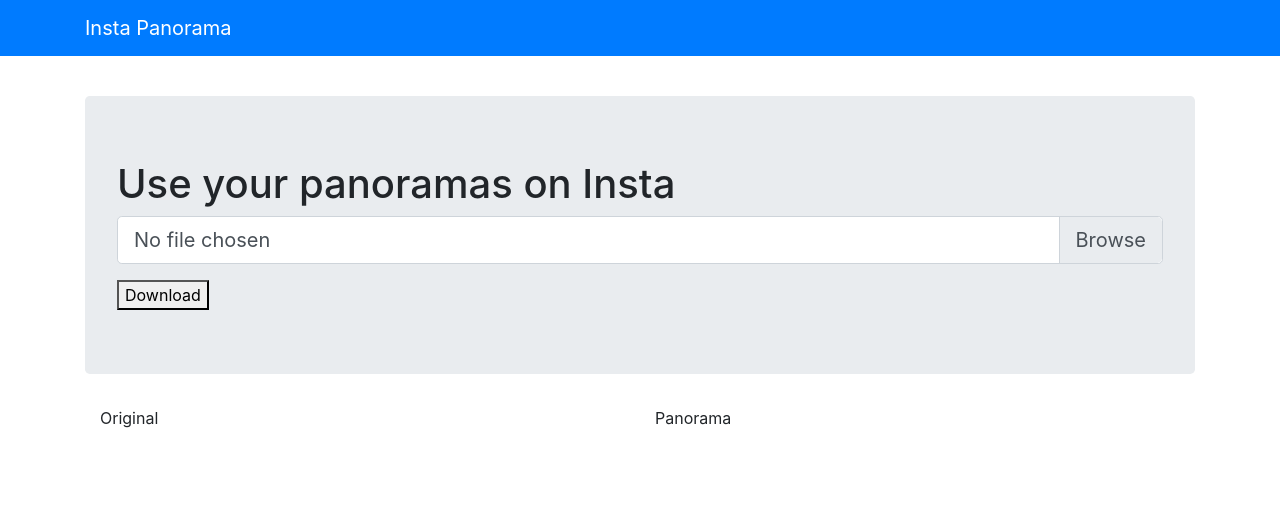
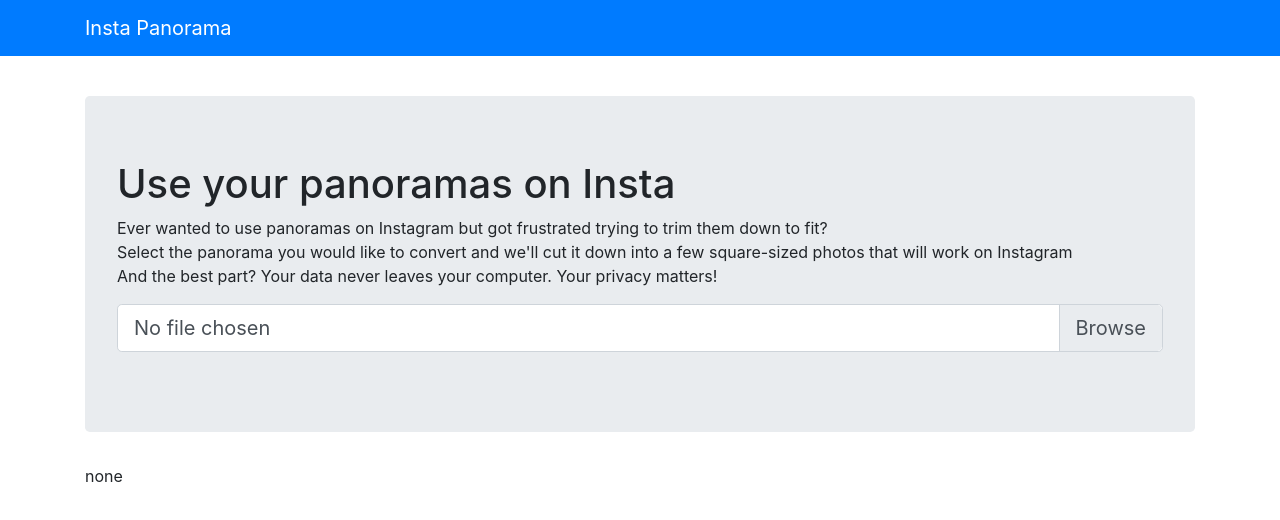
Before and after one commit to AlexAmin/instagram-panorama, a Vue app: page / in a window 1280 px wide. Shown: the top 520 px of the page. Built offline with nearby package versions, Linux system fonts and the light colour scheme.

Commit message:
Added empty / loading states

```diff
--- a/src/components/HelloWorld.vue
+++ b/src/components/HelloWorld.vue
@@ -4,15 +4,26 @@
       <b-jumbotron class="upload-jumbotron">
         <b-row>
           <b-col sm="12"><h1>Use your panoramas on Insta</h1></b-col>
+          <b-col sm="12"><p>
+            Ever wanted to use panoramas on Instagram but got frustrated trying to trim them down to fit?
+            <br/>
+            Select the panorama you would like to convert and we'll cut it down into a few square-sized photos that will work on Instagram
+            <br/>
+            And the best part? Your data never leaves your computer. Your privacy matters!
+          </p></b-col>
           <b-col sm="12">
             <b-form-group>
               <b-form-file id="file-large" size="lg"  accept="image/*" @change="fileSelected"/>
             </b-form-group>
-            <button @click="download">Download</button>
           </b-col>
         </b-row>
       </b-jumbotron>
     </b-col>
+    <b-col sm="12" v-if="!inputFile">none</b-col>
+    <b-col sm="12" v-else-if="processing">
+      <p>Loading</p>
+    </b-col>
+    <slot v-else>
       <b-col sm="6">
         <b-col sm="12">Original</b-col>
         <b-col sm="12"
@@ -47,13 +58,10 @@
           </b-col>
         </b-row>
       </b-col>
-    <b-col cols="12" sm="6" v-if="processing">
-      <p>loading</p>
+      <b-col sm="6" cols="12">
+        <p>{{previewIndex}}</p>
       </b-col>
-    <b-col v-else sm="6" cols="12">
-      <p>{{previewIndex}}</p>
-
-    </b-col>
+    </slot>
     <!-- Used for image editing -->
     <img style="display: none;" ref="imageFile" alt="hidden preview" src="#"/>
   </b-row>
@@ -99,8 +107,10 @@
           element.style.display = 'none';
           document.body.appendChild(element);
           element.click();
+          setTimeout(()=>{
             document.body.removeChild(element);
-        }, 1500 * index)
+          }, 10000)
+        }, 200 * index)
 
       })
     }
```
Lines whose indentation alone changed are shown as unchanged.
